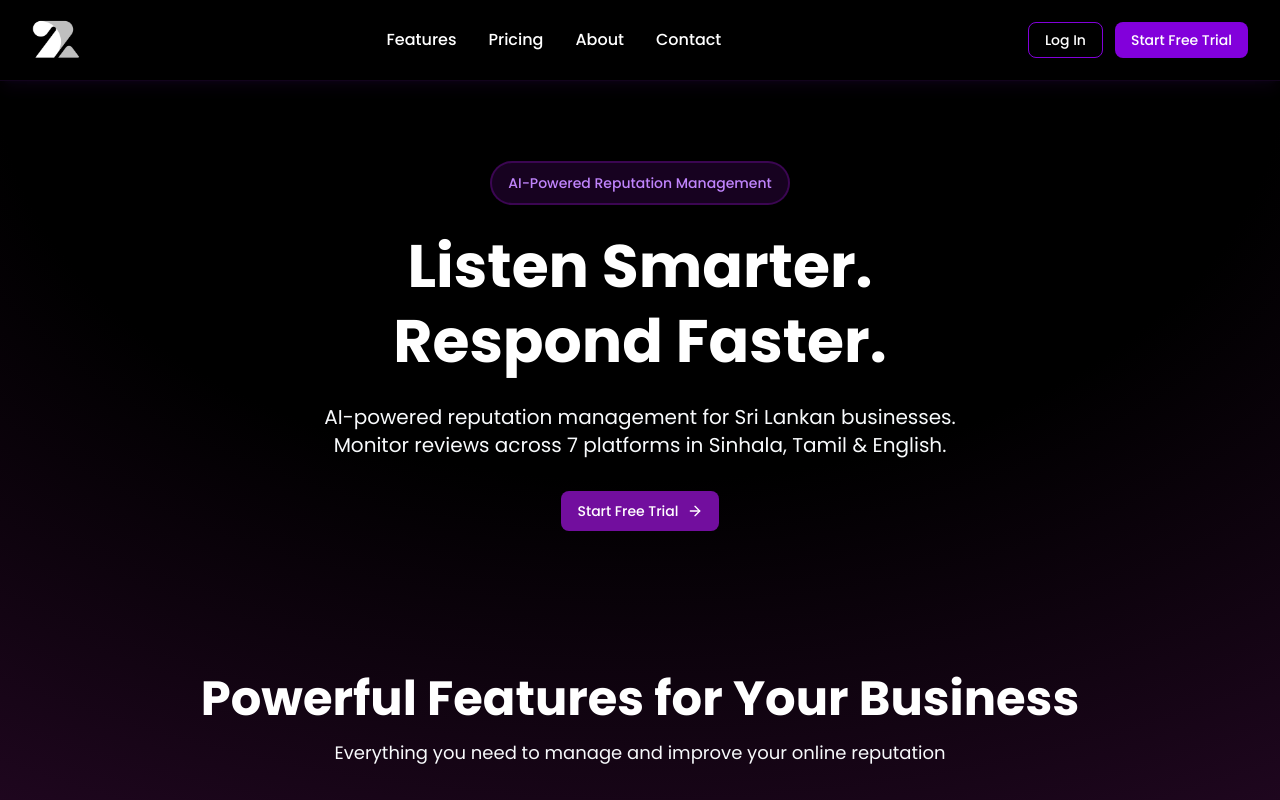
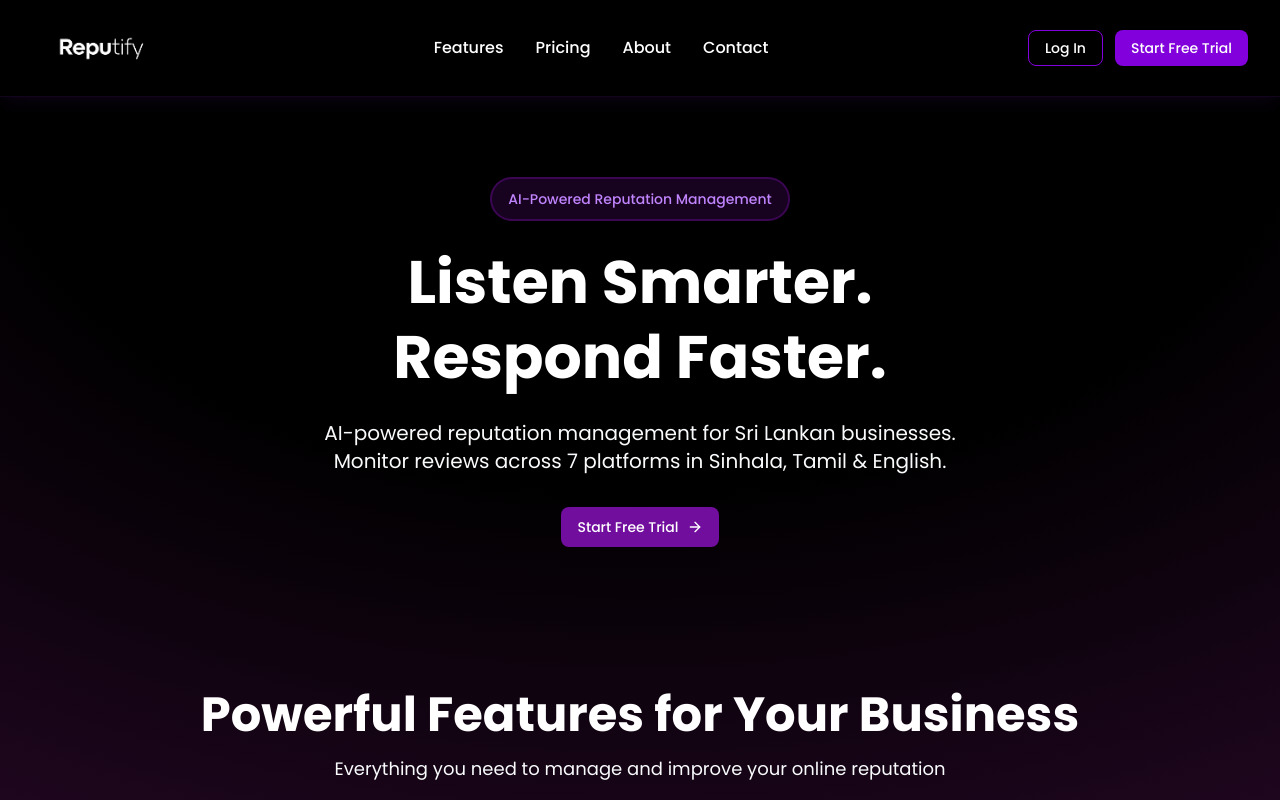
Before and after one commit to anjaya02/reputify-marketing, a Next.js app: page / in a window 1280 px wide. Shown: the top 800 px of the page. Built offline with nearby package versions, Linux system fonts and the light colour scheme.

Commit message:
Update logo from Logo-05 to Logo-06 and increase logo size

```diff
--- a/components/header.tsx
+++ b/components/header.tsx
@@ -39,9 +39,9 @@ export default function Header() {
           className="flex items-center transition-transform duration-300 hover:scale-105"
         >
           <img
-            src="/Logo-05.png"
+            src="/Logo-06.png"
             alt="Reputify Logo"
-            className="h-10 sm:h-12 w-auto"
+            className="h-12 sm:h-16 w-auto"
           />
         </Link>
 
```
Also changed, not shown: public/Logo-06.png (added).
